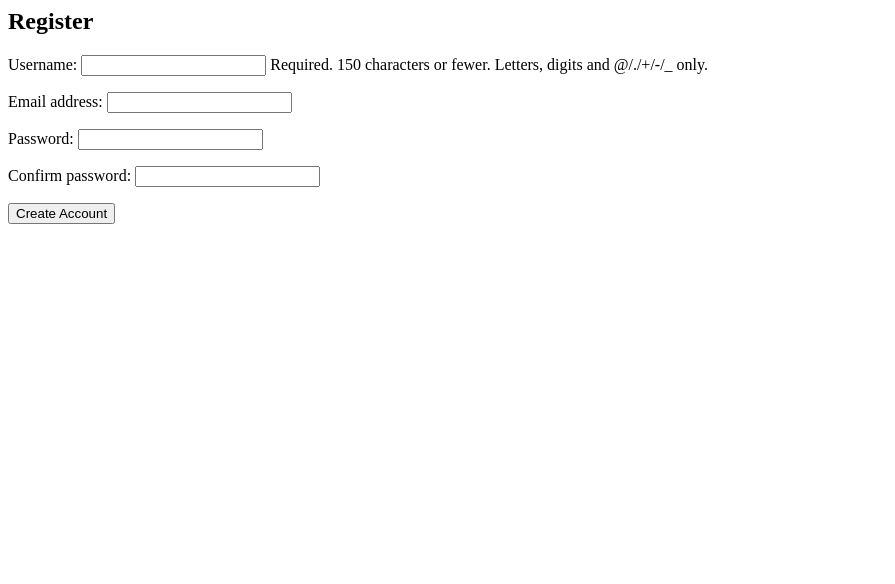
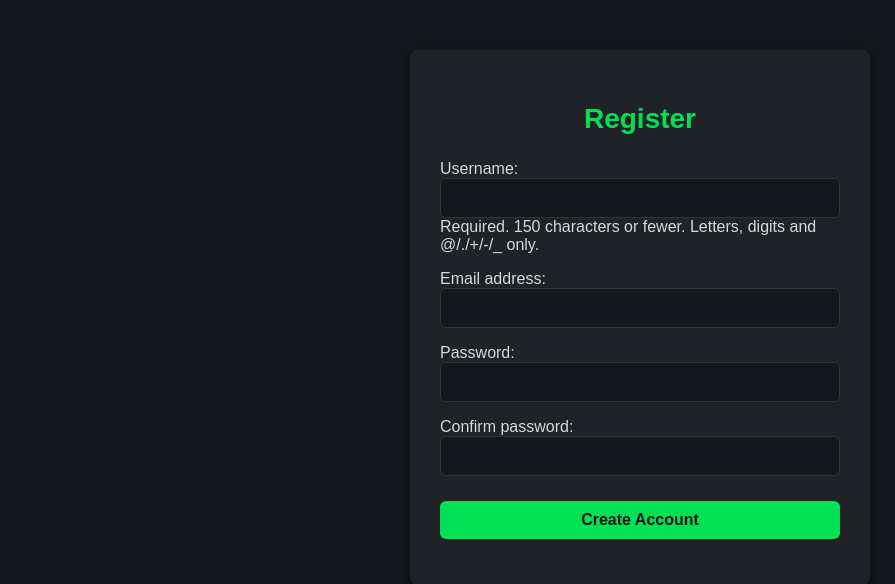
Before and after one commit to MrNobody005/DevSecOps_Kubernetes, a Django app: page /register/ in a window 1280 px wide. Shown: the top 584 px of the page, without its empty margins (0-895 px from the left). Run offline with Django 5.2, Linux system fonts and the light colour scheme.

Commit message:
Refactor movie app: update user movie model, enhance profile view, and improve login/register UI

```diff
--- a/accounts/urls.py
+++ b/accounts/urls.py
@@ -6,8 +6,8 @@ from movie.views import movie_list, toggle_favorite, set_status, home
 urlpatterns = [
     path('register/', register_view, name='register'),
     path('login/', auth_views.LoginView.as_view(template_name='accounts/login.html'), name='login'),
-    path('logout/', auth_views.LogoutView.as_view(), name='logout'),
-    path('home/', home, name='profile'),
+    path('logout/', auth_views.LogoutView.as_view(next_page='/'), name='logout'),
+    path('profile/', home, name='profile'),
     path('', movie_list, name='home'),
     path('<int:movie_id>/favorite/', toggle_favorite, name='toggle_favorite'),
     path('<int:movie_id>/status/<str:status>/', set_status, name='set_status'),
--- a/static/css/style.css
+++ b/static/css/style.css
@@ -25,6 +25,20 @@ body {
     color: #d8d8d8;
     margin-left: 20px;
     text-decoration: none;
+}
+
+.navbar .navbar-link {
+    color: #d8d8d8;
+    margin-left: 20px;
+    text-decoration: none;
+    background: none;
+    border: none;
+    font: inherit;
+    cursor: pointer;
+}
+
+.navbar-link:hover {
+    color: white;
 }
 
 .navbar a:hover {
@@ -104,3 +118,81 @@ body {
     font-size: 20px;
     text-decoration: none;
 }
+
+.login-container {
+    max-width: 400px;
+    margin: 50px auto;
+    background-color: #1f2327;
+    padding: 30px;
+    border-radius: 8px;
+    box-shadow: 0 4px 12px rgba(0,0,0,0.5);
+}
+
+.login-container h2 {
+    color: #00e054;
+    font-size: 28px;
+    text-align: center;
+    margin-bottom: 25px;
+}
+
+.login-form p {
+    margin-bottom: 15px;
+}
+
+.login-form input {
+    width: 100%;
+    padding: 10px;
+    border: 1px solid #333;
+    border-radius: 6px;
+    background-color: #14181c;
+    color: #d8d8d8;
+    font-size: 16px;
+}
+
+.login-form input:focus {
+    outline: none;
+    border-color: #00e054;
+}
+
+.btn-submit {
+    width: 100%;
+    padding: 10px;
+    margin-top: 10px;
+    background-color: #00e054;
+    border: none;
+    border-radius: 6px;
+    font-size: 16px;
+    font-weight: bold;
+    color: #14181c;
+    cursor: pointer;
+    transition: background 0.2s ease;
+}
+
+.btn-submit:hover {
+    background-color: #00c543;
+}
+
+.login-footer {
+    text-align: center;
+    margin-top: 20px;
+}
+
+.login-footer p {
+    margin-bottom: 10px;
+    color: #d8d8d8;
+}
+
+.btn-register {
+    display: inline-block;
+    padding: 10px 20px;
+    background-color: #00e054;
+    color: #14181c;
+    text-decoration: none;
+    border-radius: 6px;
+    font-weight: bold;
+    transition: background 0.2s ease;
+}
+
+.btn-register:hover {
+    background-color: #00c543;
+}
--- a/templates/accounts/register.html
+++ b/templates/accounts/register.html
@@ -1,6 +1,12 @@
-<h2>Register</h2>
-<form method="POST">
-    {% csrf_token %}
-    {{ form.as_p }}
-    <button type="submit">Create Account</button>
-</form>
+{% load static %}
+
+<link rel="stylesheet" href="{% static 'css/style.css' %}">
+
+<div class="container login-container">
+    <h2>Register</h2>
+    <form method="POST" class="login-form">
+        {% csrf_token %}
+        {{ form.as_p }}
+        <button type="submit" class="btn-submit">Create Account</button>
+    </form>
+</div>
```
Also changed, not shown: movie/models.py (+9 -1 lines), movie/views.py (+36 -28 lines), templates/accounts/home.html (+30 -3 lines), templates/accounts/login.html (+17 -6 lines), templates/base.html (+6 -3 lines), templates/movie_list.html (+5 -5 lines), movie/migrations/0002_usermovie_poster_path_usermovie_release_date_and_more.py (added).
